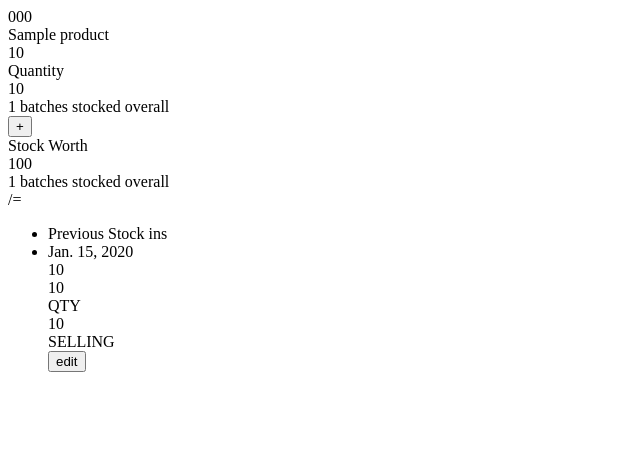
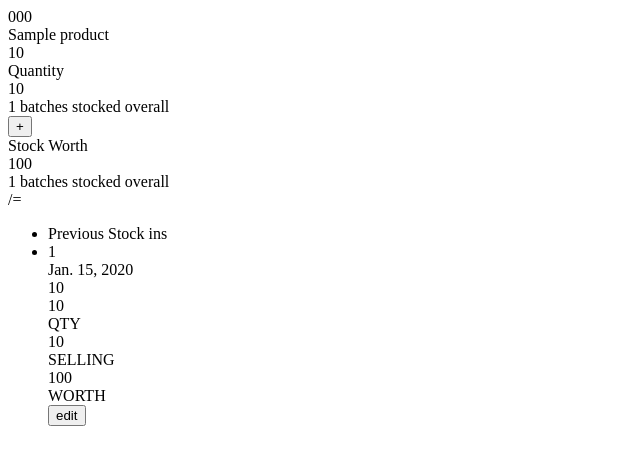
Before and after one commit to eliHeist/dotsales, a Django app: page /branches/1/products/1 in a window 1280 px wide. Shown: the top 465 px of the page, without its empty margins (0-640 px from the left). Run offline with Django 5.2, Linux system fonts and the light colour scheme; a user stored in the database is signed in; tables that the repository leaves empty hold one stand-in row (values such as "Sample post"); parts of the project's set-up code (start-up, migrations or seed data) failed here and were passed over.

Commit message:
show only active batches with their worths

```diff
--- a/app/branches/templates/branches/product_detail.html
+++ b/app/branches/templates/branches/product_detail.html
@@ -79,6 +79,9 @@
 
 		{% for batch in stock_batches %}
 		<li class="list-row">
+            <div class="text-4xl font-thin opacity-30 tabular-nums">
+                {{ batch.pk }}
+            </div>
 			<div class="list-col-grow">
 				<div>{{ batch.date }}</div>
 				<div class="text-xs uppercase font-semibold opacity-60">{{ batch.get_cost|add_commas }}</div>
@@ -90,6 +93,10 @@
 			<div class="text-right">
 				<div class="font-semibold">{{ batch.get_selling_price|add_commas }}</div>
 				<div class="text-xs uppercase font-semibold opacity-60">SELLING</div>
+			</div>
+			<div class="text-right">
+				<div class="font-semibold">{{ batch.get_worth|add_commas }}</div>
+				<div class="text-xs uppercase font-semibold opacity-60">WORTH</div>
 			</div>
             {% if self.get_balance == 0 %}
 			<button class="btn btn-square btn-ghost">
--- a/app/branches/views.py
+++ b/app/branches/views.py
@@ -41,7 +41,7 @@ class ProductDetailView(LoginRequiredMixin, View):
         branch_product = branch.branch_products.get(pk=pk)
 
         stock_batches_count = branch_product.batches.count()
-        stock_batches = branch_product.batches.all().order_by('-date')[:10]
+        stock_batches = branch_product.batches.filter(active=True).all().order_by('-date')
 
         context = {
             'branch': branch,
--- a/inventory/stock/models/StockBatch.py
+++ b/inventory/stock/models/StockBatch.py
@@ -25,3 +25,6 @@ class StockBatch(models.Model):
 
     def get_balance(self):
         return self.quantity - self.get_qty_sold()
+
+    def get_worth(self):
+        return int(self.quantity * self.selling_price)
```
